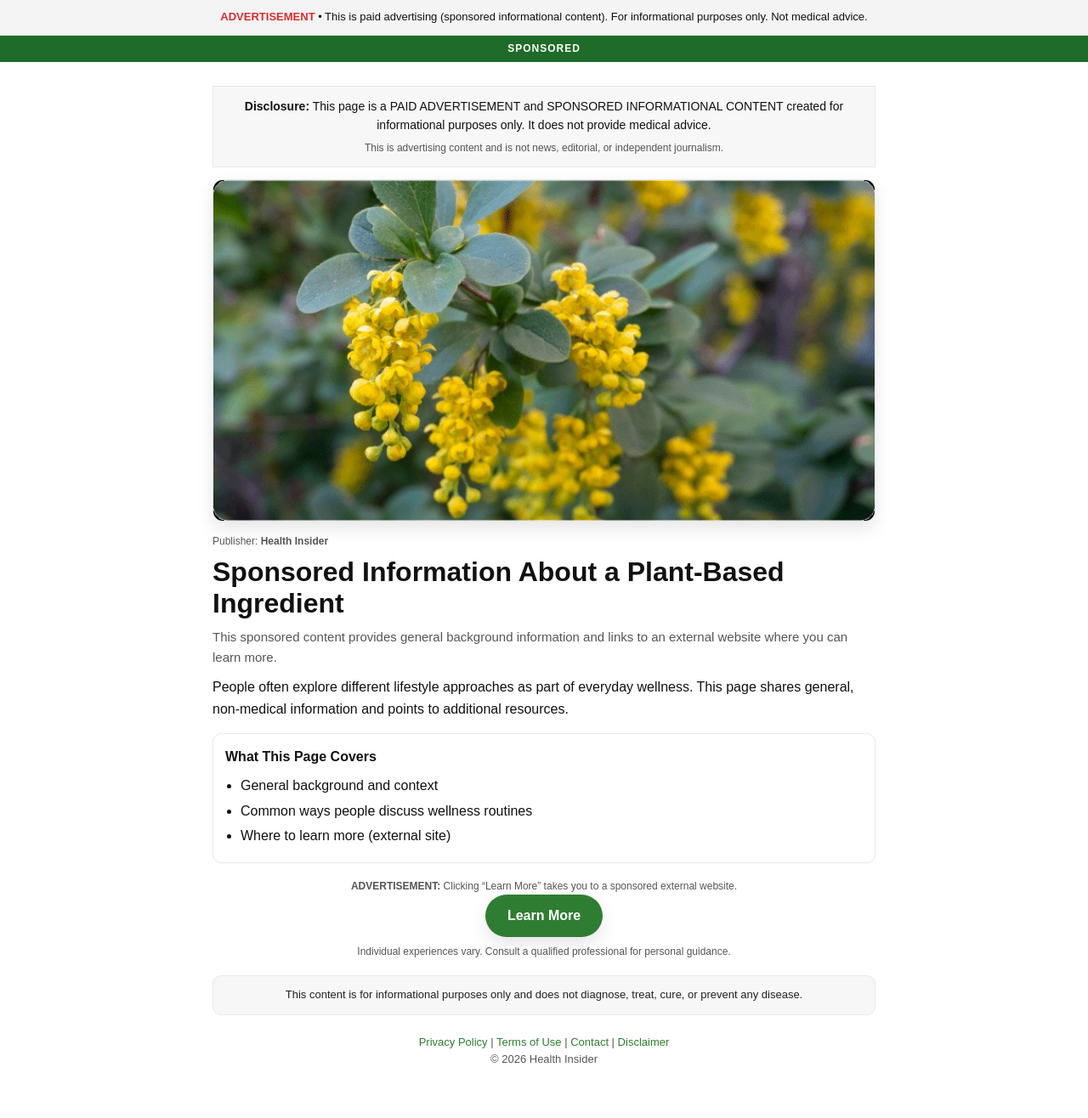
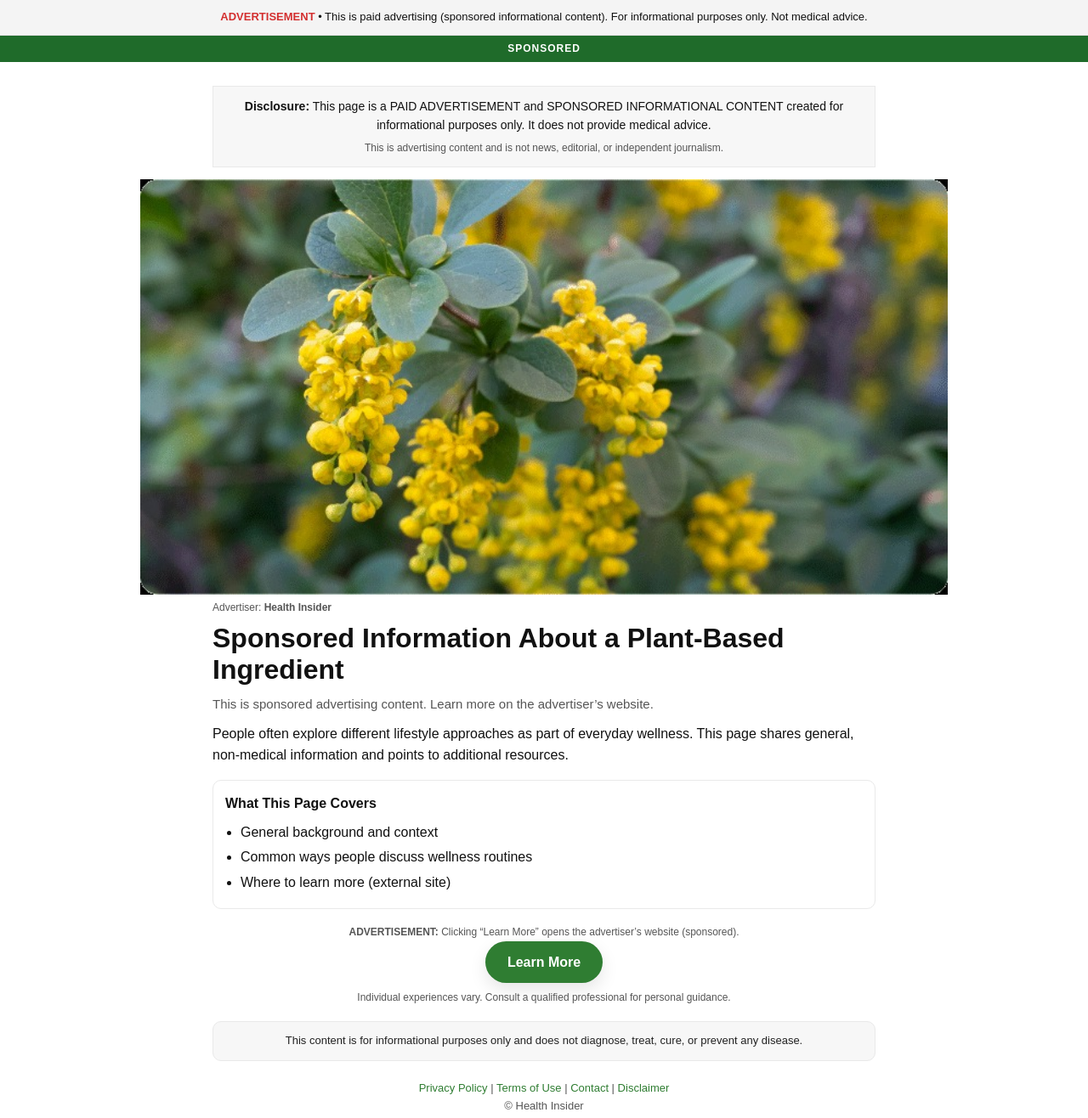
Before and after one commit to Cuticarashop/pressel-plant-us-v3, a plain HTML site: page index.html in a window 1280 px wide. Shown: the whole page at 85% size. Before the commit the page ends 1286 px from the top, so only its background shows below. Drawn offline with Linux system fonts and the light colour scheme.

Commit message:
Update index.html

```diff
--- a/index.html
+++ b/index.html
@@ -74,15 +74,6 @@
       font-size:12px;
       color:var(--muted);
     }
-    .hero{
-      max-width:var(--content);
-      margin:0 auto 14px;
-      border-radius:12px;
-      overflow:hidden;
-      box-shadow:var(--shadow);
-      border:1px solid var(--border);
-      background:#fff;
-    }
     .hero img{width:100%;height:auto;display:block;}
     .publisher{
       margin-top:6px;
@@ -158,16 +149,16 @@
     </div>
 
     <div class="hero">
-      <img src="assets/plant-based-hero.jpg" alt="Illustrative image" loading="eager" decoding="async">
+      <img src="assets/plant-based-hero.jpg" alt="Plant ingredient image (illustration)" loading="eager" decoding="async">
     </div>
 
     <div class="content">
-      <div class="publisher">Publisher: <b>Health Insider</b></div>
+      <div class="publisher">Advertiser: <b>Health Insider</b></div>
 
       <h1>Sponsored Information About a Plant-Based Ingredient</h1>
 
       <p class="subtitle">
-        This sponsored content provides general background information and links to an external website where you can learn more.
+        This is sponsored advertising content. Learn more on the advertiser’s website.
       </p>
 
       <p>
@@ -184,7 +175,7 @@
       </div>
 
       <div class="cta">
-        <div class="cta-disclosure"><b>ADVERTISEMENT:</b> Clicking “Learn More” takes you to a sponsored external website.</div>
+        <div class="cta-disclosure"><b>ADVERTISEMENT:</b> Clicking “Learn More” opens the advertiser’s website (sponsored).</div>
         <a id="ctaLink" href="#" target="_blank" rel="nofollow noopener noreferrer" referrerpolicy="no-referrer">Learn More</a>
         <div class="cta-note">Individual experiences vary. Consult a qualified professional for personal guidance.</div>
       </div>
@@ -194,11 +185,11 @@
       </div>
 
       <div class="footer">
-        <a href="privacy.html" rel="nofollow">Privacy Policy</a> |
-        <a href="terms.html" rel="nofollow">Terms of Use</a> |
-        <a href="contact.html" rel="nofollow">Contact</a> |
-        <a href="disclaimer.html" rel="nofollow">Disclaimer</a>
-        <div>© 2026 Health Insider</div>
+        <a href="privacy.html" rel="nofollow noopener noreferrer">Privacy Policy</a> |
+        <a href="terms.html" rel="nofollow noopener noreferrer">Terms of Use</a> |
+        <a href="contact.html" rel="nofollow noopener noreferrer">Contact</a> |
+        <a href="disclaimer.html" rel="nofollow noopener noreferrer">Disclaimer</a>
+        <div>© Health Insider</div>
       </div>
     </div>
   </div>
```
